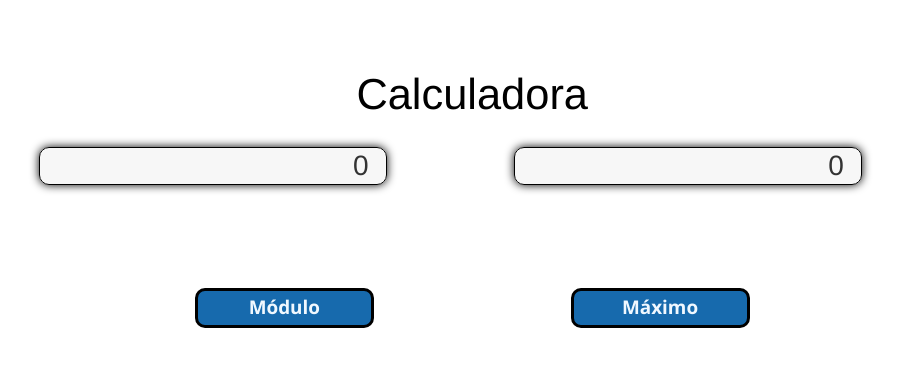
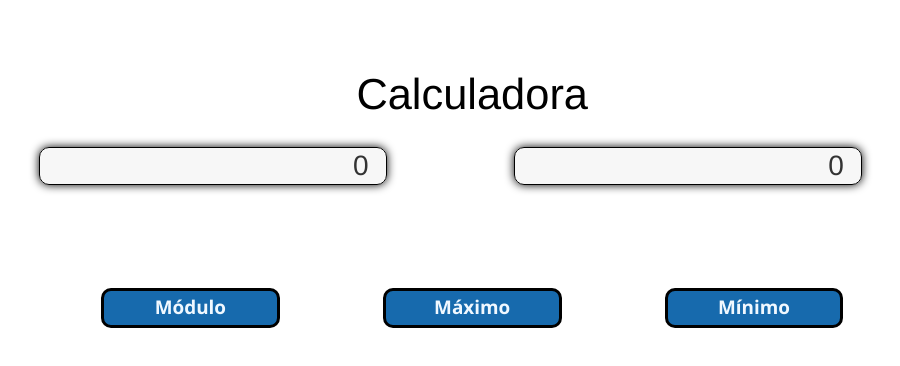
Before and after one commit to Jose-L17/Ca, an Angular app: page / in a window 1280 px wide. Shown: the top 366 px of the page, without its empty margins (155-1055 px from the left). Built offline with nearby package versions, Linux system fonts and the light colour scheme.

Commit message:
Update ui.component.html #8

```diff
--- a/src/app/ui/ui.component.html
+++ b/src/app/ui/ui.component.html
@@ -30,7 +30,10 @@
     <section class="Botones Botones_Group">
 
       <button class="modulo-method" (click)="Modulo()">Módulo</button>
-            <button class="maximo-method"  (click)="Maximo()">Máximo</button>
+      <button class="maximo-method"  (click)="Maximo()">Máximo</button>
+      <button class="minimo-method"  (click)="Minimo()">Mínimo</button>
+
+
     </section>
   </article>
 </main>
```
